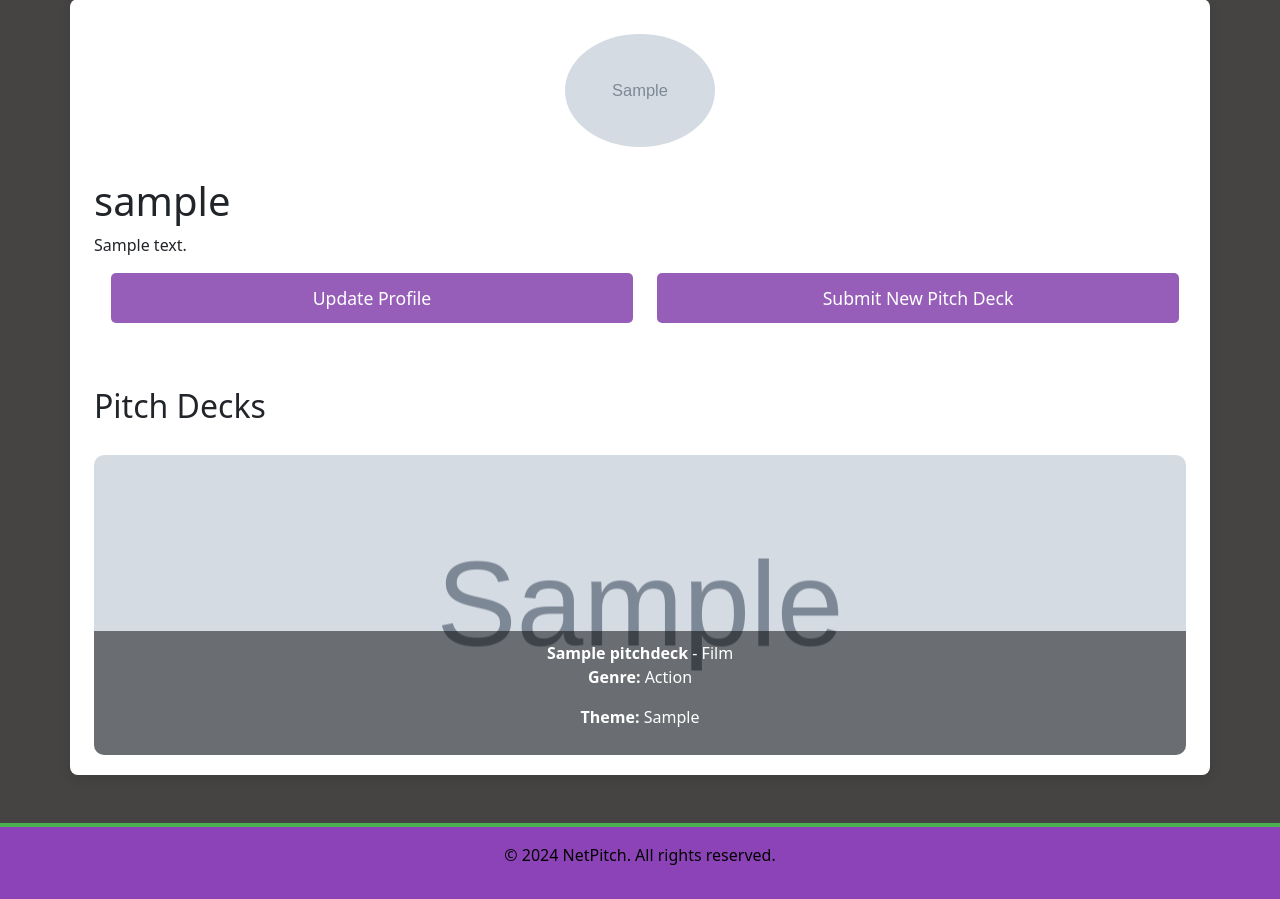
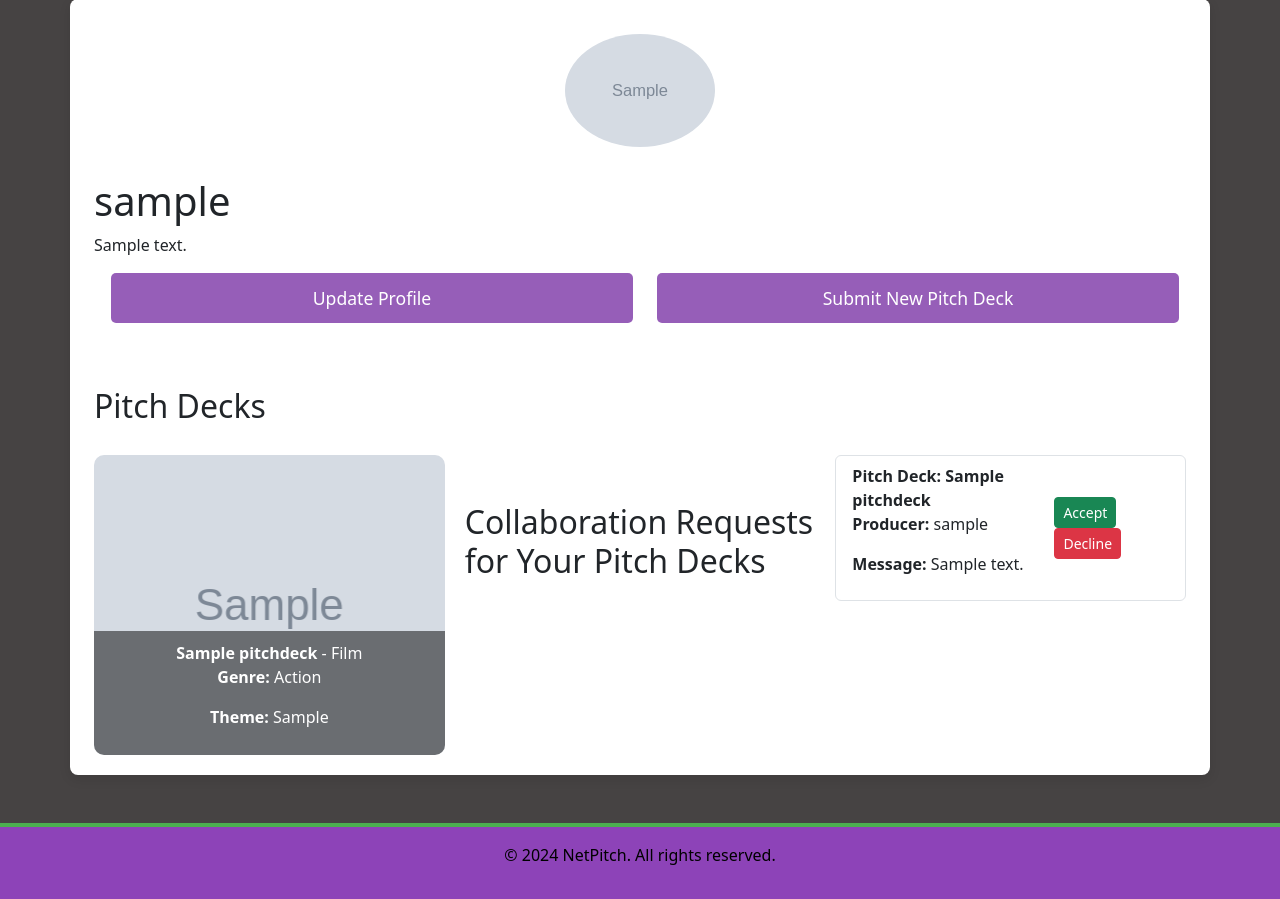
Before and after one commit to Fantomen31/NetPitch, a Django app: page /profile/ in a window 1280 px wide. Shown: the part 151-1050 px from the top of the page. Run offline with Django 4.2, Linux system fonts and the light colour scheme; a user stored in the database is signed in; data comes from the database, SQL or seed files in the repository; tables that the repository leaves empty hold one stand-in row (values such as "Sample post"); grey boxes marked "Sample" are stand-in pictures.

Commit message:
created accept and decline colab request views + added status data field to collaboration model

```diff
--- a/netpitch/models.py
+++ b/netpitch/models.py
@@ -40,9 +40,16 @@ class PitchDeck(models.Model):
         return f"{self.title} ({self.pitch_type})"
 
 class CollaborationRequest(models.Model):
-    pitch = models.ForeignKey('netpitch.PitchDeck', on_delete=models.CASCADE)  # Use string reference for PitchDeck
-    producer = models.ForeignKey('netpitch.Profile', on_delete=models.CASCADE)  # Use string reference for Profile
+    STATUS_CHOICES = [
+        ('Pending', 'Pending'),
+        ('Accepted', 'Accepted'),
+        ('Declined', 'Declined'),
+    ]
+
+    pitch = models.ForeignKey('netpitch.PitchDeck', on_delete=models.CASCADE)
+    producer = models.ForeignKey('netpitch.Profile', on_delete=models.CASCADE)
     message = models.TextField()
+    status = models.CharField(max_length=10, choices=STATUS_CHOICES, default='Pending')
 
     def __str__(self):
         return f"Collaboration request for {self.pitch.title} by {self.producer.user.username}"
--- a/netpitch/templates/netpitch/profile.html
+++ b/netpitch/templates/netpitch/profile.html
@@ -42,11 +42,30 @@
         <li class="list-group-item">No pitch decks yet.</li>
     {% endfor %}
 </ul>
+ <!-- Show collaboration requests for the writer's pitch decks -->
+ <h2 class="mt-5">Collaboration Requests for Your Pitch Decks</h2>
+ <ul class="list-group">
+     {% for request in writer_collaboration_requests %}
+         <li class="list-group-item d-flex justify-content-between align-items-center">
+             <div>
+                 <strong>Pitch Deck: {{ request.pitch.title }}</strong> <br>
+                 <p><strong>Producer:</strong> {{ request.producer.user.username }}</p>
+                 <p><strong>Message:</strong> {{ request.message }}</p>
+             </div>
+             <div>
+                 <a href="{% url 'accept_collaboration_request' request.id %}" class="btn btn-success btn-sm">Accept</a>
+                 <a href="{% url 'decline_collaboration_request' request.id %}" class="btn btn-danger btn-sm">Decline</a>
+             </div>
+         </li>
+     {% empty %}
+         <li class="list-group-item">No collaboration requests yet.</li>
+     {% endfor %}
+ </ul>
 
 <!-- If Producer Profile-->
     {% elif profile.user_type == 'Producer' %}
 
-<!-- Update Profile & Submit Pitch Deck Button -->
+<!-- Update Profile -->
 <div class="container-justify-center">
         <div class="col-md-jsutify-center">
             <a href="{% url 'update_profile' %}" class="btn btn-purple btn-block">Update Profile</a>
--- a/netpitch/urls.py
+++ b/netpitch/urls.py
@@ -14,4 +14,6 @@ urlpatterns = [
     path('submit-pitch-deck/', views.submit_pitch_deck, name='submit_pitch_deck'),
     path('pitch-deck/<int:pk>/', views.pitch_deck_detail, name='pitch_deck_detail'),
     path('pitch-deck/<int:pk>/collaboration-request/', views.submit_collaboration_request, name='submit_collaboration_request'),
+     path('collaboration-request/<int:request_id>/accept/', views.accept_collaboration_request, name='accept_collaboration_request'),
+    path('collaboration-request/<int:request_id>/decline/', views.decline_collaboration_request, name='decline_collaboration_request'),
 ]
--- a/netpitch/views.py
+++ b/netpitch/views.py
@@ -39,14 +39,26 @@ def signup(request):
 @login_required
 def profile_view(request):
     profile = request.user.profile
-    # Get the user's pitch decks if they are a writer
-    pitch_decks = PitchDeck.objects.filter(writer=profile.user) if profile.user_type == 'Writer' else None
+
+    # Get the writer's pitch decks and their corresponding collaboration requests
+    if profile.user_type == 'Writer':
+        pitch_decks = PitchDeck.objects.filter(writer=profile.user)
+        # Get collaboration requests for all pitch decks owned by the writer
+        writer_collaboration_requests = CollaborationRequest.objects.filter(pitch__in=pitch_decks)
+    else:
+        pitch_decks = None
+        writer_collaboration_requests = None
+
     # Get the producer's collaboration requests if they are a producer
-    collaboration_requests = CollaborationRequest.objects.filter(producer=profile) if profile.user_type == 'Producer' else None
+    if profile.user_type == 'Producer':
+        collaboration_requests = CollaborationRequest.objects.filter(producer=profile)
+    else:
+        collaboration_requests = None
 
     return render(request, 'netpitch/profile.html', {
         'profile': profile,
         'pitch_decks': pitch_decks,
+        'writer_collaboration_requests': writer_collaboration_requests,
         'collaboration_requests': collaboration_requests,
     })
 
@@ -156,3 +168,27 @@ def submit_collaboration_request(request, pk):
         'form': form,
         'pitch_deck': pitch_deck,
     })
+
+@login_required
+def accept_collaboration_request(request, request_id):
+    collaboration_request = get_object_or_404(CollaborationRequest, id=request_id)
+
+    # Mark this request as accepted or handle the logic you want
+    # You can add a field like "status" to the CollaborationRequest model to track this
+    collaboration_request.status = 'Accepted'
+    collaboration_request.save()
+
+    messages.success(request, f'Collaboration request for "{collaboration_request.pitch.title}" has been accepted.')
+    return redirect('profile_view')
+
+
+@login_required
+def decline_collaboration_request(request, request_id):
+    collaboration_request = get_object_or_404(CollaborationRequest, id=request_id)
+
+    # Mark this request as declined or delete it from the database
+    collaboration_request.status = 'Declined'
+    collaboration_request.save()
+
+    messages.success(request, f'Collaboration request for "{collaboration_request.pitch.title}" has been declined.')
+    return redirect('profile_view')
```
Also changed, not shown: netpitch/migrations/0005_collaborationrequest_status.py (added).
